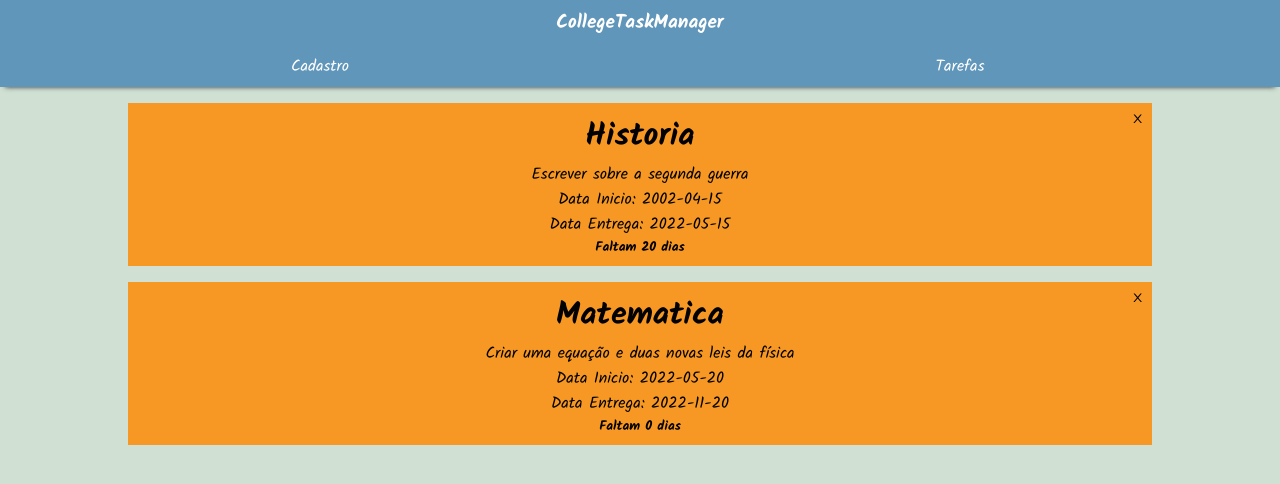
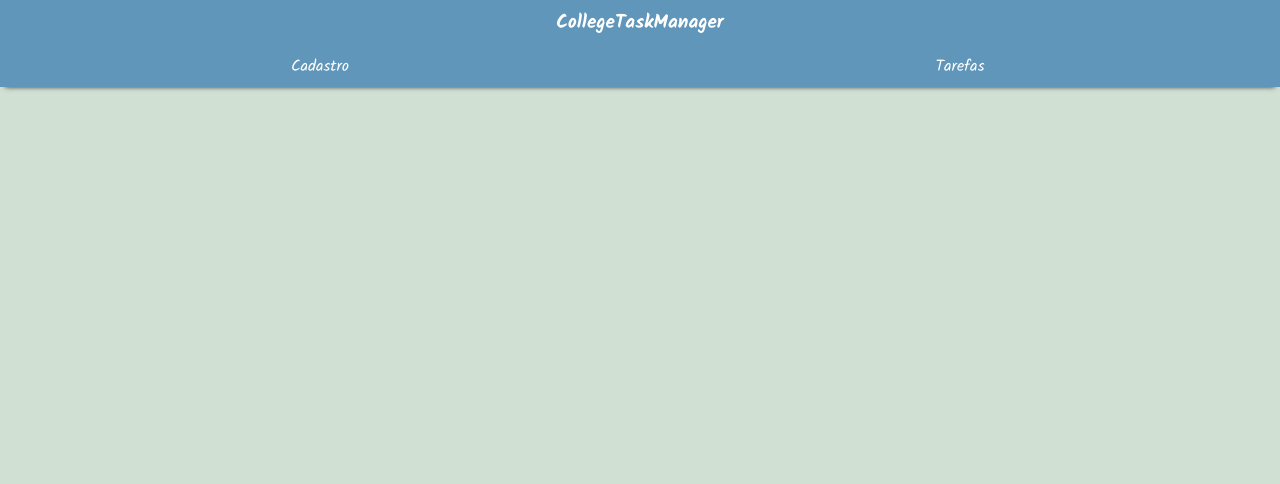
Before and after one commit to RelancioBorgesDev/CollegeTaskManager, a React (Vite) app: page /Tarefas in a window 1280 px wide. Shown: the top 484 px of the page. Built offline with nearby package versions, Linux system fonts and the light colour scheme; data requests are answered from the project's data file.

Commit message:
Funcao Deletar Post Adicionado

```diff
--- a/db.json
+++ b/db.json
@@ -1,18 +1,3 @@
 {
-  "tarefas": [
-    {
-      "id": 8912,
-      "materia": "Historia",
-      "dataPedido": "2002-04-15",
-      "dataEntrega": "2022-05-15",
-      "tarefa": "Escrever sobre a segunda guerra"
-    },
-    {
-      "id": -20463,
-      "materia": "Matematica",
-      "dataPedido": "2022-05-20",
-      "dataEntrega": "2022-11-20",
-      "tarefa": "Criar uma equação e duas novas leis da física"
-    }
-  ]
+  "tarefas": []
 }
--- a/src/components/Post It/index.tsx
+++ b/src/components/Post It/index.tsx
@@ -14,13 +14,18 @@ export default function PostIT() {
     });
   }, []);
 
+  function handleDelete(id: number){
+    api.delete(`/tarefas/${id}`)
+
+    setPost(post.filter((item) => item.id !== id))
+  }
 
   return (
     <>
       {post.map((item) => (
-        <div className={styles.container}>
+        <div key={item.id} className={styles.container}>
           <h1>{item.materia}</h1>
-          <button>
+          <button onClick={() => handleDelete(item.id)}>
             <AiOutlineClose />
           </button>
           <p>
--- a/src/components/Post It/styles.module.scss
+++ b/src/components/Post It/styles.module.scss
@@ -1,7 +1,7 @@
 @use '../../styles/variables';
 
 .container{
-    width: 80%;
+    width: 60%;
     height: 100%;
 
 
@@ -9,6 +9,7 @@
     flex-direction: column;
     justify-content: center;
     align-items: center;
+    gap: 0.5rem;
     margin: 0 auto;
     margin-top: 1rem;
     padding: 0.5rem;
@@ -29,18 +30,21 @@
     }
 
     h1{
+        text-align: center;
+        font-weight: 700;
+        color: #Fff;
     }
 
     p{
-
+       text-align: center;
        font-weight: 400;
     }
 
     span{
-
+     font-weight: 400;
     }
 
     h5{
-
+        font-weight: 700;
     }
 }
--- a/src/contexts/Tarefa.tsx
+++ b/src/contexts/Tarefa.tsx
@@ -3,26 +3,28 @@ import api from "../services/api";
 import { IFormInput, TarefasContextProps } from "../types/Formulario";
 import { ITarefaContext } from "../types/TarefaContext";
 
+export const TarefaContext = createContext<ITarefaContext>(
+  {} as ITarefaContext
+);
 
-export const TarefaContext = createContext<ITarefaContext>({} as ITarefaContext);
+export function TarefaContextProvider({ children }: TarefasContextProps) {
+  const randomNumber = (max: number, min: number) =>
+    Math.floor(Math.random() * (max - min) + min);
 
-export function TarefaContextProvider ({ children }: TarefasContextProps){
   const criarTarefa = async (data: IFormInput) => {
-        let tarefa =  {
-            id: Math.floor(Math.random() * 65536) - 32768,
+    let tarefa = {
+      id: randomNumber(1, Infinity),
       materia: data.materia,
       dataPedido: data.dataPedido,
       dataEntrega: data.dataEntrega,
       tarefa: data.tarefa,
     };
 
-          await api.post('/tarefas', tarefa)
-    }
+    await api.post("/tarefas", tarefa);
+  };
   return (
-        <TarefaContext.Provider value={{criarTarefa}}>
+    <TarefaContext.Provider value={{ criarTarefa }}>
       {children}
     </TarefaContext.Provider>
-    )
-
-
+  );
 }
```
Lines whose indentation alone changed are shown as unchanged.
